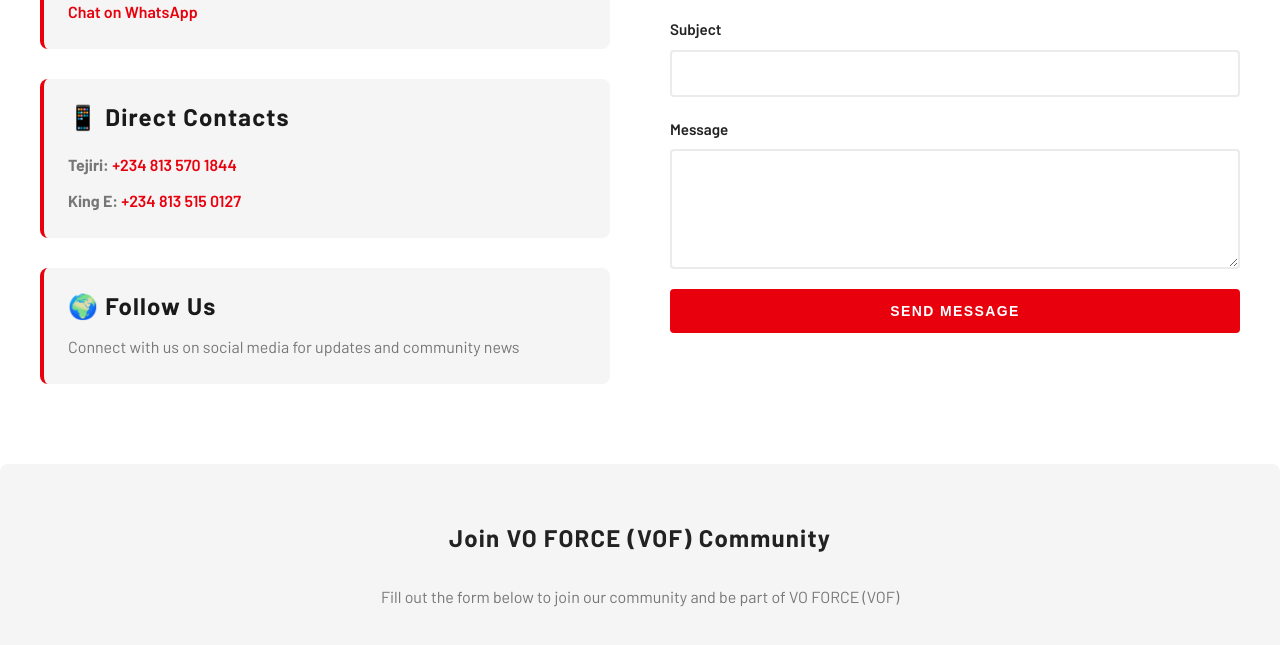
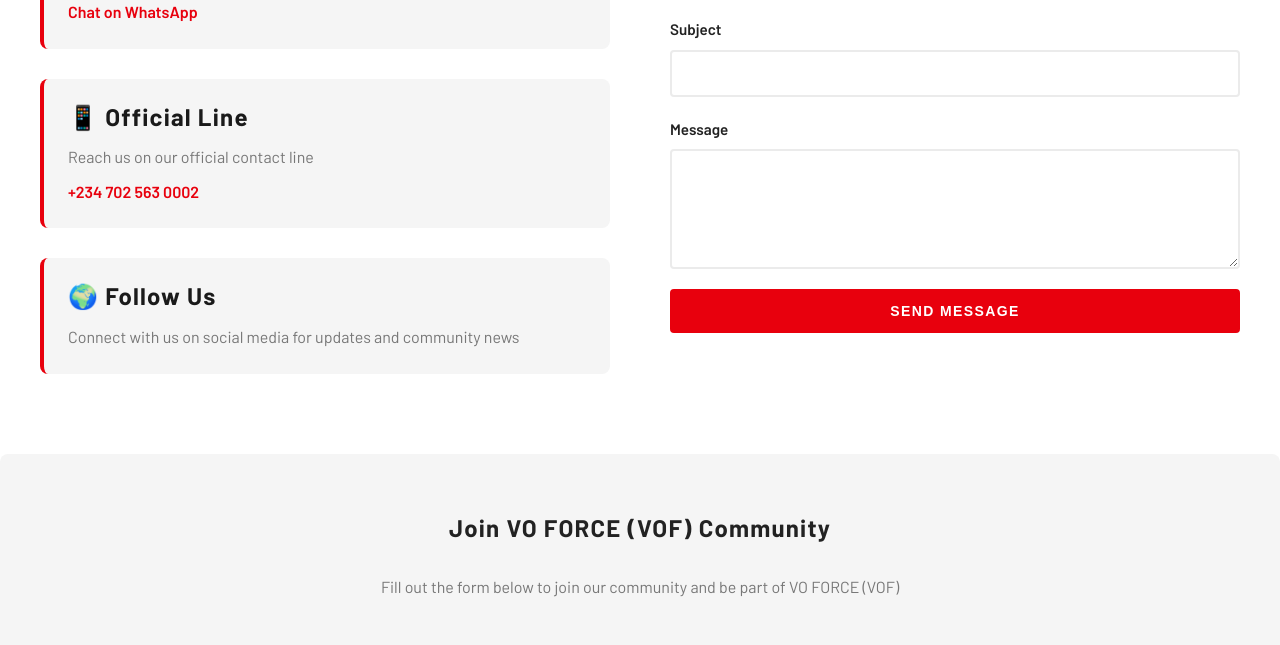
Before and after one commit to titobilobaconsultslimited-a11y/VO-FORCE-WEBSITE, a plain HTML site: page contact.html in a window 1280 px wide. Shown: the part 813-1458 px from the top of the page. Drawn offline with Linux system fonts and the light colour scheme; grey boxes are pictures that could not be loaded.

Commit message:
Replace direct contacts section with official line

```diff
--- a/contact.html
+++ b/contact.html
@@ -63,9 +63,9 @@
         <a href="https://wa.me/2348135701844?text=Hi%20from%20THE%20VO%20FORCE" target="_blank">Chat on WhatsApp</a>
       </div>
       <div class="contact-item">
-        <h3>📱 Direct Contacts</h3>
-        <p><strong>Tejiri:</strong> <a href="https://wa.me/2348135701844">+234 813 570 1844</a></p>
-        <p><strong>King E:</strong> <a href="https://wa.me/2348135150127">+234 813 515 0127</a></p>
+        <h3>📱 Official Line</h3>
+        <p>Reach us on our official contact line</p>
+        <a href="https://wa.me/2347025630002">+234 702 563 0002</a>
       </div>
       <div class="contact-item">
         <h3>🌍 Follow Us</h3>
```
